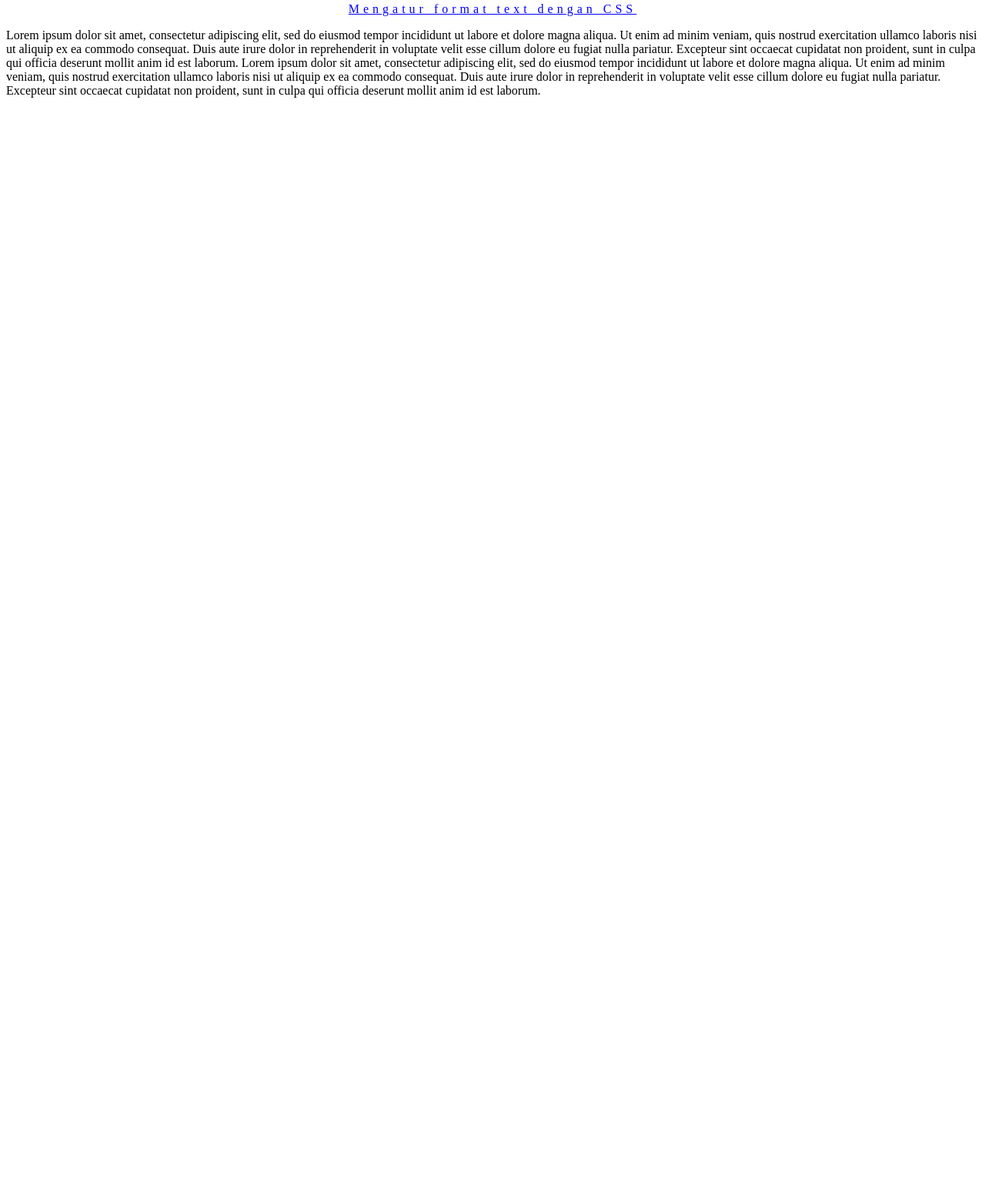
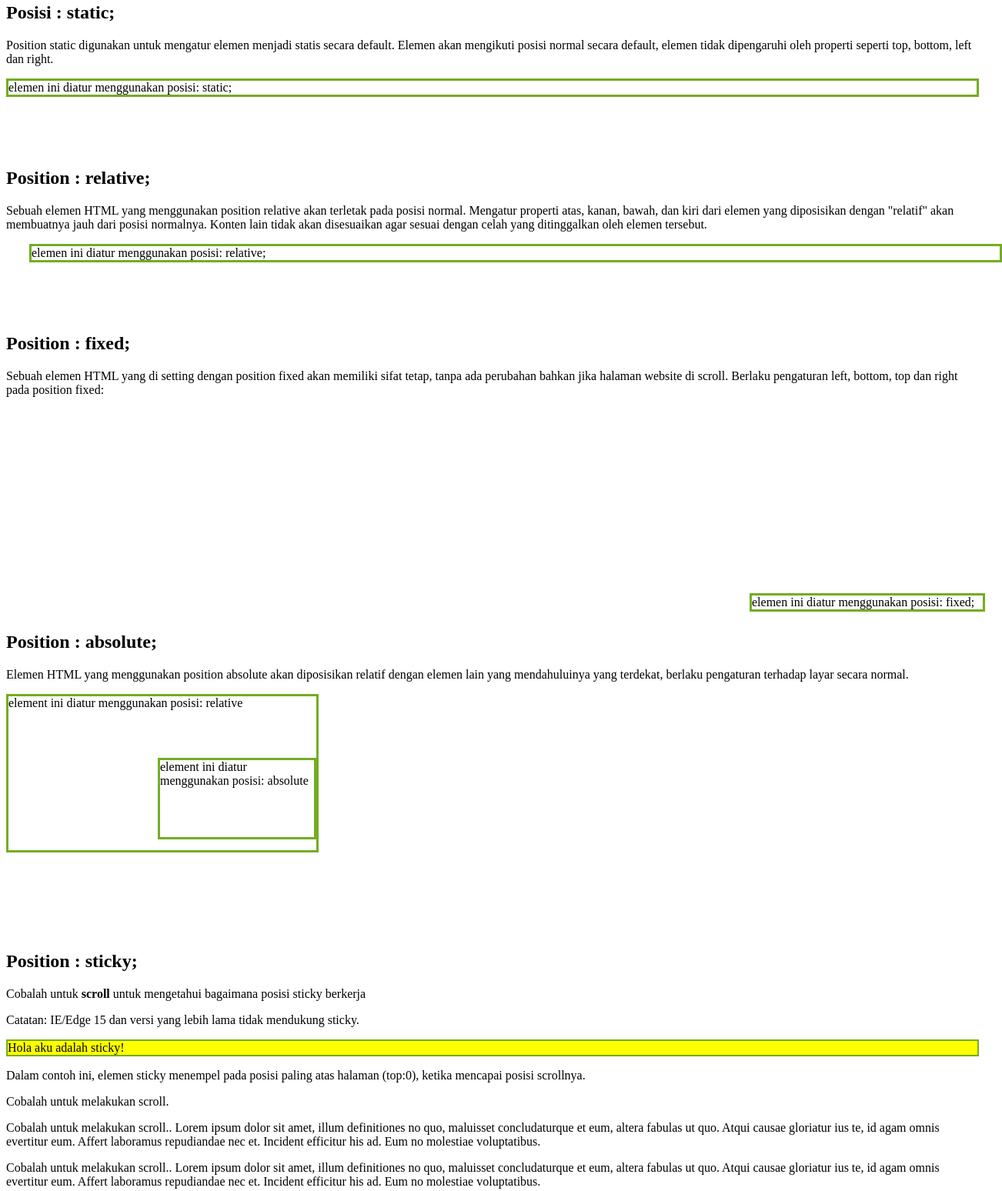
Before and after one commit to Nandaricco04/dasarWeb, a plain HTML site: page index.html in a window 1280 px wide. Shown: the part 5-1553 px from the top of the page at 77% size, 1302 px wide, since content can reach past the window. Before the commit the page ends 800 px from the top, so only its background shows below. Drawn offline with Linux system fonts and the light colour scheme.

Commit message:
bagian 10

```diff
--- a/index.html
+++ b/index.html
@@ -1,27 +1,78 @@
 <html>
     <head>
-        <title>Format text CSS</title>
-        <link rel="stylesheet" type="text/css" href="styleText.css">
+        <title>Position CSS</title>
+        <link rel="stylesheet" type="text/css" href="stylePosition.css">
     </head>
 
     <body>
-        <p class="tulisan_warna">Mengatur format text dengan CSS</p>
-        <p class="par1">
-            Lorem ipsum dolor sit amet, consectetur adipiscing elit,
-            sed do eiusmod tempor incididunt ut labore et dolore magna aliqua.
-            Ut enim ad minim veniam, quis nostrud exercitation ullamco laboris
-            nisi ut aliquip ex ea commodo consequat. Duis aute irure dolor in
-            reprehenderit in voluptate velit esse cillum dolore eu fugiat nulla pariatur.
-            Excepteur sint occaecat cupidatat non proident, sunt in culpa qui officia
-            deserunt mollit anim id est laborum.
+        <h2>Posisi : static;</h2>
 
-            Lorem ipsum dolor sit amet, consectetur adipiscing elit,
-            sed do eiusmod tempor incididunt ut labore et dolore magna aliqua.
-            Ut enim ad minim veniam, quis nostrud exercitation ullamco laboris
-            nisi ut aliquip ex ea commodo consequat. Duis aute irure dolor in
-            reprehenderit in voluptate velit esse cillum dolore eu fugiat nulla pariatur.
-            Excepteur sint occaecat cupidatat non proident, sunt in culpa qui officia
-            deserunt mollit anim id est laborum.
-        </p>
+        <p>Position static digunakan untuk mengatur elemen menjadi statis secara default.
+        Elemen akan mengikuti posisi normal secara default,
+        elemen tidak dipengaruhi oleh properti seperti top, bottom, left dan right.</p>
+
+        <div class="static">
+            elemen ini diatur menggunakan posisi: static;
+        </div>
+        <br><br><br><br>
+
+        <h2>Position : relative;</h2>
+        <p> Sebuah elemen HTML yang menggunakan position relative akan terletak pada posisi normal.
+        Mengatur properti atas, kanan, bawah, dan kiri dari elemen yang diposisikan dengan "relatif"
+        akan membuatnya jauh dari posisi normalnya.
+        Konten lain tidak akan disesuaikan agar sesuai dengan celah yang ditinggalkan oleh elemen tersebut.</p>
+
+        <div class="relative">
+            elemen ini diatur menggunakan posisi: relative;
+        </div>
+        <br><br><br><br>
+
+        <h2>Position : fixed;</h2>
+        <p>Sebuah elemen HTML yang di setting dengan position fixed akan memiliki sifat tetap,
+        tanpa ada perubahan bahkan jika halaman website di scroll.
+        Berlaku pengaturan left, bottom, top dan right pada position fixed:</p>
+
+        <div class="fixed">
+            elemen ini diatur menggunakan posisi: fixed;
+        </div>
+        <br><br><br>
+        <br><br><br>
+        <br><br><br>
+        <br><br><br>
+        <br><br><br>
+
+        <h2>Position : absolute;</h2>
+        <p>Elemen HTML yang menggunakan position absolute akan diposisikan relatif dengan
+        elemen lain yang mendahuluinya yang terdekat,
+        berlaku pengaturan terhadap layar secara normal.</p>
+
+        <div class="relative1">element ini diatur menggunakan posisi: relative
+            <div class="absolute">element ini diatur menggunakan posisi: absolute</div>
+        </div>
+        <br><br><br>
+        <br><br><br>
+
+        <h2>Position : sticky;</h2>
+        <p>Cobalah untuk <b>scroll</b> untuk mengetahui bagaimana posisi sticky berkerja</p>
+        <p>Catatan: IE/Edge 15 dan versi yang lebih lama tidak mendukung sticky.</p>
+
+        <div class="sticky">Hola aku adalah sticky!</div>
+
+        <div style="padding-bottom: 2000;">
+            <p>Dalam contoh ini, elemen sticky menempel pada posisi paling atas halaman (top:0),
+                ketika mencapai posisi scrollnya.
+            </p>
+            <p>Cobalah untuk melakukan scroll.</p>
+            <p>
+                Cobalah untuk melakukan scroll.. Lorem ipsum dolor sit amet, illum definitiones no quo, maluisset
+                concludaturque et eum, altera fabulas ut quo. Atqui causae gloriatur ius te, id agam omnis evertitur eum.
+                Affert laboramus repudiandae nec et. Incident efficitur his ad. Eum no molestiae voluptatibus.
+            </p>
+            <p>
+                Cobalah untuk melakukan scroll.. Lorem ipsum dolor sit amet, illum definitiones no quo, maluisset
+                concludaturque et eum, altera fabulas ut quo. Atqui causae gloriatur ius te, id agam omnis evertitur eum.
+                Affert laboramus repudiandae nec et. Incident efficitur his ad. Eum no molestiae voluptatibus.
+            </p>
+        </div>
     </body>
 </html>
--- /dev/null
+++ b/stylePosition.css
@@ -0,0 +1,42 @@
+div.static{
+    position: static;
+    border: 3px solid #73AD21;
+}
+
+div.relative{
+    position: relative;
+    left: 30px;
+    border: 3px solid #73AD21;
+}
+
+div.fixed{
+    position: fixed;
+    bottom: 0;
+    right: 0;
+    width: 300;
+    border: 3px solid #73AD21;
+}
+
+div.relative1{
+    position: relative;
+    width: 400px;
+    height: 200px;
+    border: 3px solid #73AD21;
+}
+
+div.absolute{
+    position: absolute;
+    top: 80px;
+    right: 0;
+    width: 200px;
+    height: 100px;
+    border: 3px solid #73AD21;
+}
+
+div.sticky{
+    position: -webkit-sticky; /* Safari */
+    position: sticky;
+    top: 0;
+    background-color: yellow;
+    border: 2px solid #73AD21;
+}
```
Also changed, not shown: textCSS.html (added, +27 -0 lines).
